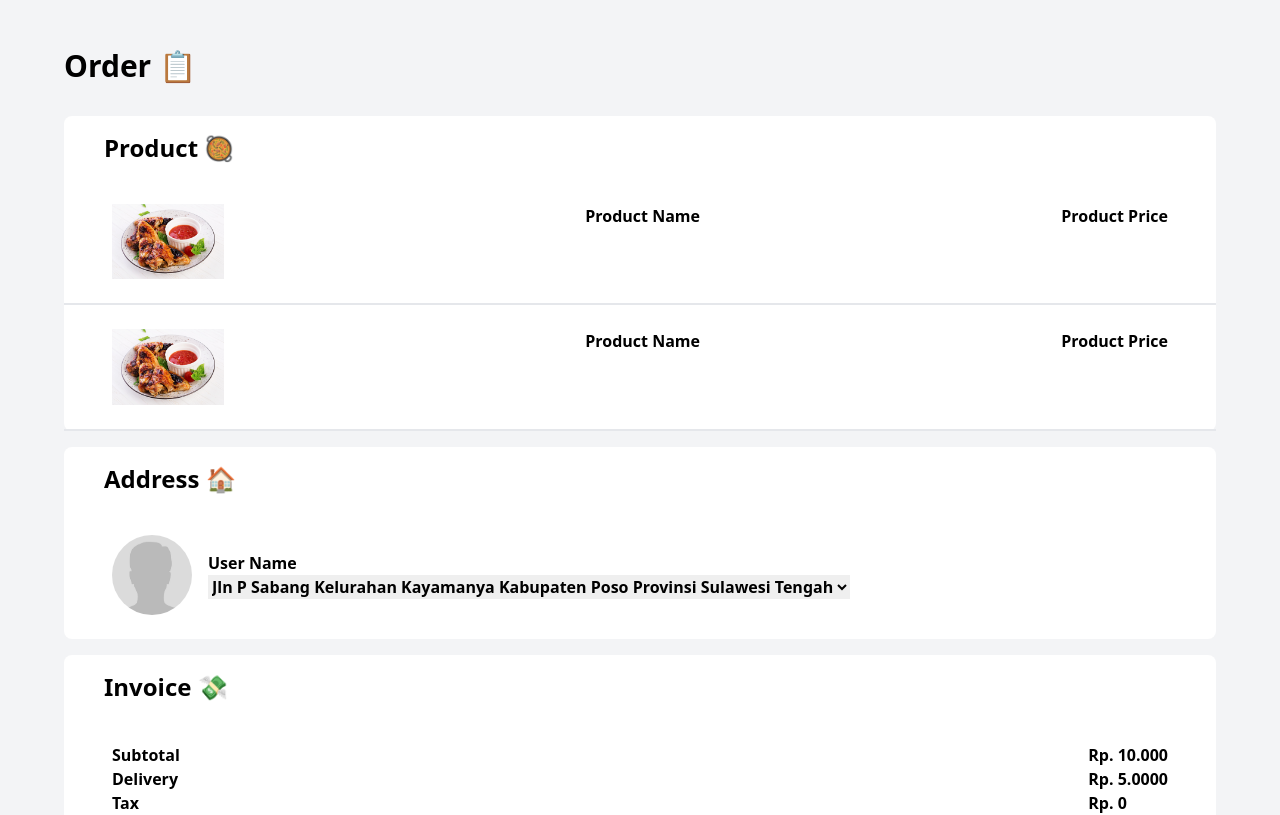
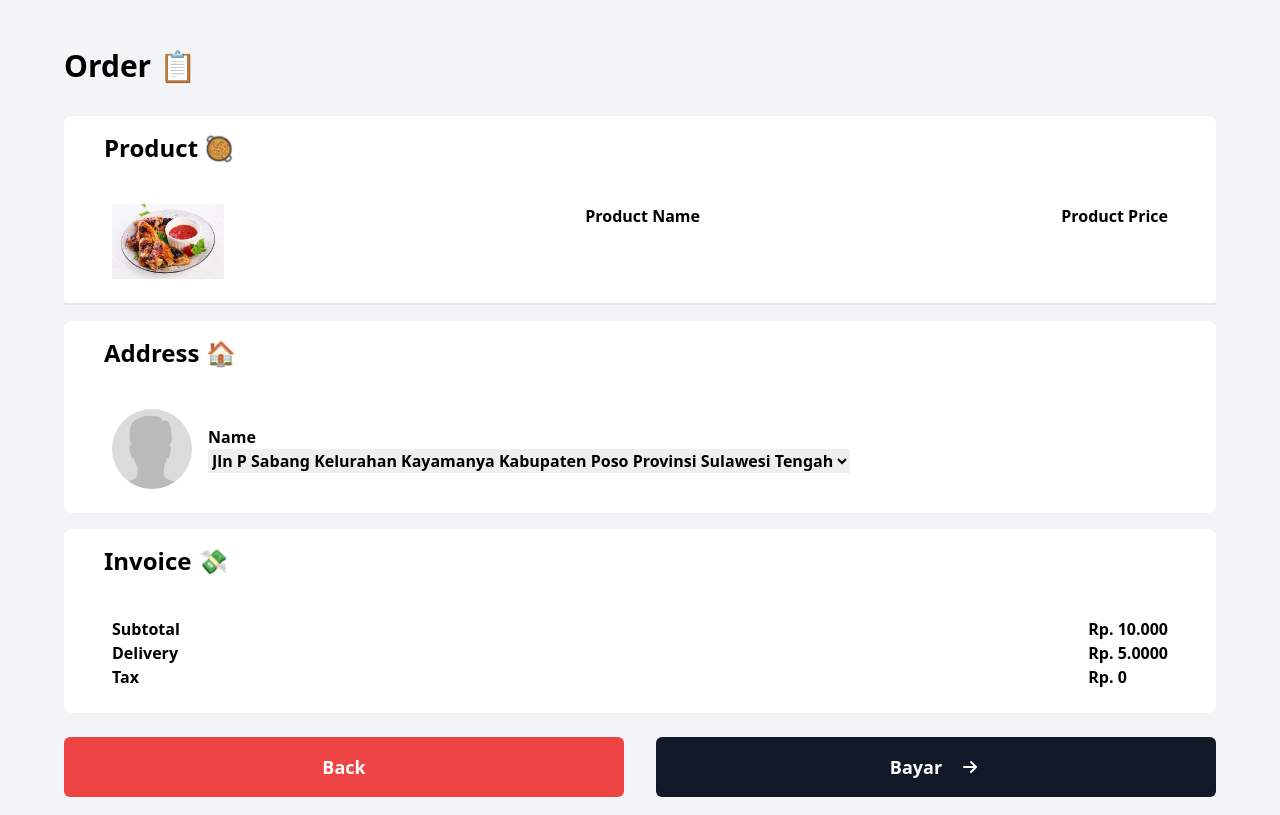
Before and after one commit to yayatooo/foodies-frontend, a React (Vite) app: page /orders in a window 1280 px wide. Shown: the top 815 px of the page. Built offline with nearby package versions, Linux system fonts and the light colour scheme.

Commit message:
fetching order component

```diff
--- a/src/components/AddressOrder.jsx
+++ b/src/components/AddressOrder.jsx
@@ -1,6 +1,11 @@
 import React from "react";
+import loginStore from "../store/loginStore";
 
 const AddressOrder = () => {
+  const { user } = loginStore();
+
+  console.log(user);
+
   return (
     <div className="bg-white rounded-lg mt-4">
       <h1 className="text-2xl font-bold px-10 py-4">Address 🏠</h1>
@@ -11,7 +16,7 @@ const AddressOrder = () => {
           className="object-cover rounded-full w-20"
         />
         <div>
-          <h1>User Name</h1>
+          {user ? <h1>{user.fullName}</h1> : <h1>Name</h1>}
           <select name="Your Address" className="w-full">
             <option value="">
               Jln P Sabang Kelurahan Kayamanya Kabupaten Poso Provinsi Sulawesi
--- a/src/components/OrderCard.jsx
+++ b/src/components/OrderCard.jsx
@@ -2,18 +2,45 @@ import React from "react";
 import AddressOrder from "./AddressOrder";
 import CartOrder from "./CartOrder";
 import { Link } from "react-router-dom";
+import useCartStore from "../store/cartStore";
 
 const OrderCard = () => {
+  //   const [cartData, setCartData] = useState([]);
+
+  //   const fetchCartData = async () => {
+  //     try {
+  //       const token = localStorage.getItem("token");
+  //       const response = await axios.get("http://localhost:3000/carts", {
+  //         headers: {
+  //           Authorization: `Bearer ${token}`,
+  //         },
+  //       });
+  //       const data = response.data;
+  //       setCartData(data); // Update the cartData state
+  //     } catch (error) {
+  //       console.error("Error fetching cart data:", error.message);
+  //     }
+  //   };
+
+  //   const totalPrice = cartData.reduce((acc, cart) => {
+  //     const itemPrice = parseFloat(cart.price);
+
+  //     if (!isNaN(itemPrice)) {
+  //       return acc + itemPrice; // Increment total price by item price
+  //     } else {
+  //       return acc; // Skip invalid values
+  //     }
+  //   }, 0);
+
+  //   useEffect(() => {
+  //     fetchCartData(); // Fetch cart data when the component mounts
+  //   }, []);
+
   return (
     <section className=" container max-w-6xl mx-auto">
       <h1 className="text-3xl font-bold mb-8">Order 📋</h1>
       <div className="bg-white rounded-lg">
         <h1 className="text-2xl font-bold px-10 py-4">Product 🥘</h1>
-        <div className="flex py-6 px-12 w-full border-b-2 border-gray-200 justify-between font-semibold ">
-          <img src="./menu-1.jpg" alt="cart" className="object-cover w-28" />
-          <h1>Product Name</h1>
-          <h1>Product Price</h1>
-        </div>
         <div className="flex py-6 px-12 w-full border-b-2 border-gray-200 justify-between font-semibold ">
           <img src="./menu-1.jpg" alt="cart" className="object-cover w-28" />
           <h1>Product Name</h1>
```
